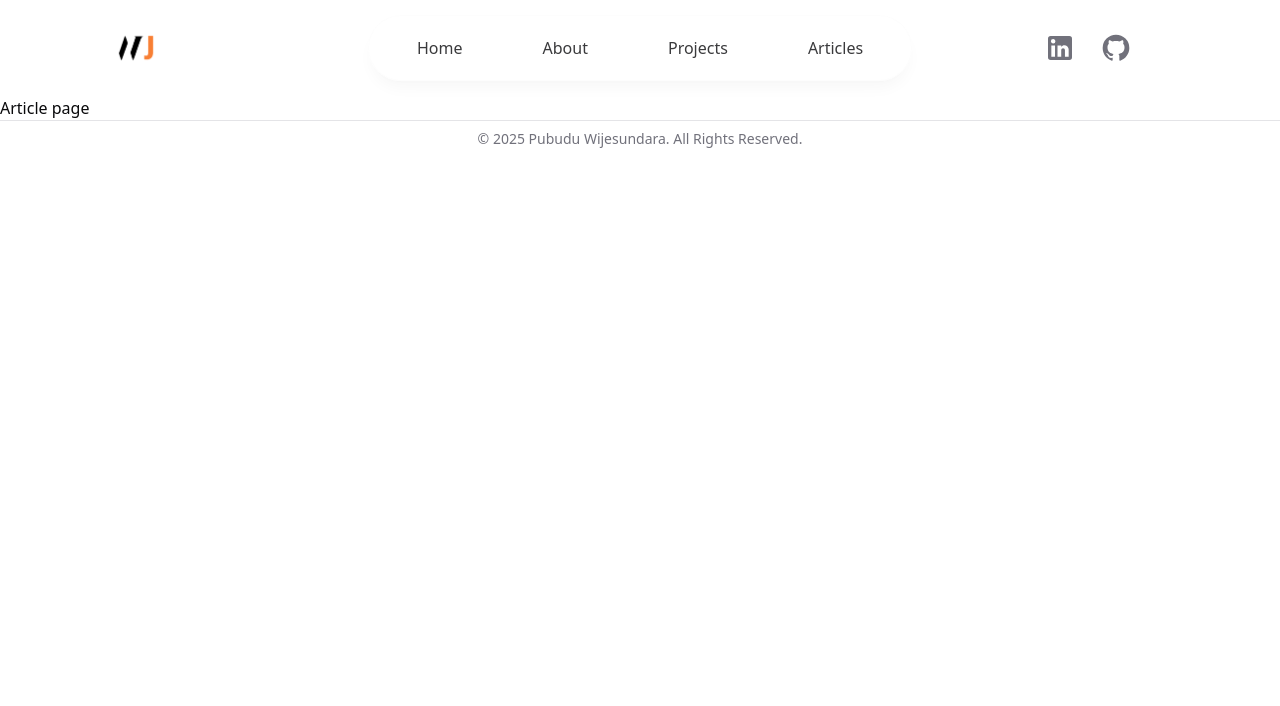
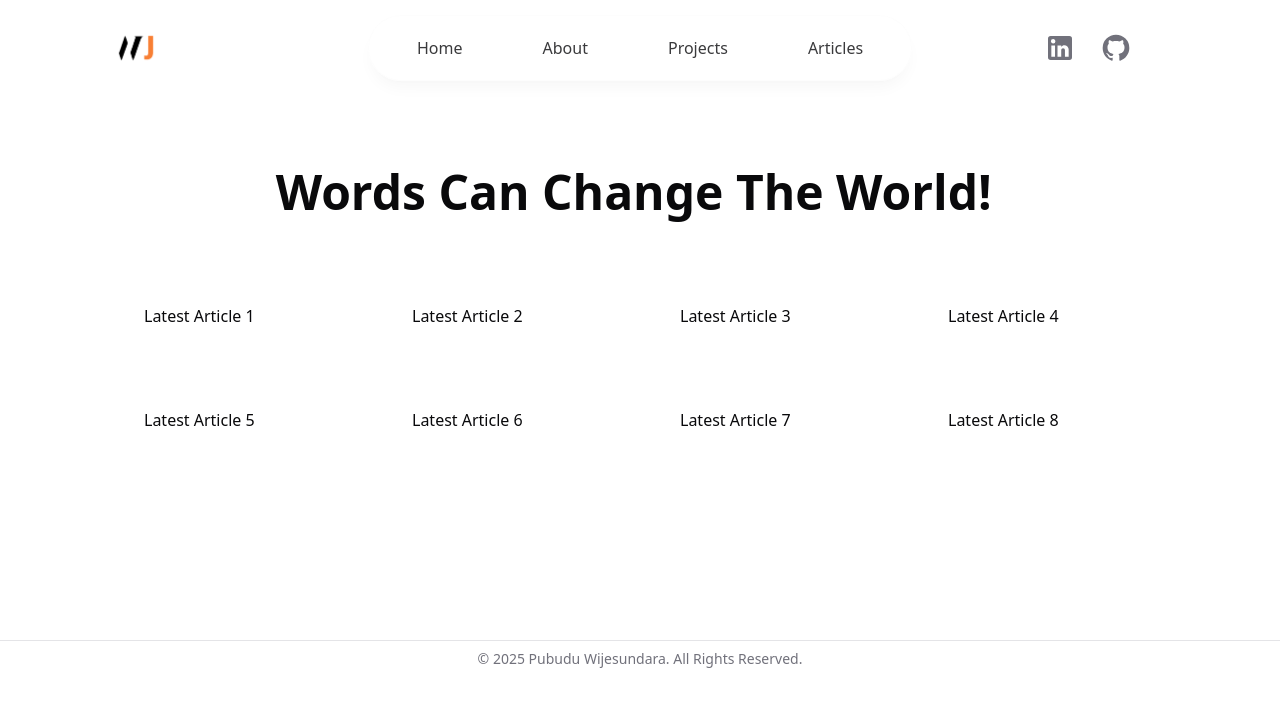
Before and after one commit to itswijay/portfolio, a Next.js app: page /articles in a window 1280 px wide. Shown: the top 706 px of the page. Built offline with nearby package versions, Linux system fonts and the light colour scheme.

Commit message:
feat: create articles page

```diff
--- a/src/app/articles/page.jsx
+++ b/src/app/articles/page.jsx
@@ -1,9 +1,48 @@
+import AnimatedText from '@/components/AnimatedText'
+import Layout from '@/components/Layout'
+import Head from 'next/head'
 import React from 'react'
 
-const page = () => {
+const articles = () => {
   return (
-    <div>Article page</div>
+    <>
+      <Head>
+        <title>About</title>
+        <meta name="description" content="" />
+      </Head>
+      <main className="w-full mb-16 flex flex-col items-center justify-center overflow-hidden bg-background text-foreground transition-colors duration-300">
+        <Layout className="pt-16">
+          <AnimatedText text="Words can change the world!" className="mb-16" />
+          <ul className="grid grid-cols-4 text-foreground gap-12">
+            <li className="p-4 rounded-lg bg-card text-card-foreground hover:bg-muted transition-colors duration-300 cursor-pointer">
+              Latest Article 1
+            </li>
+            <li className="p-4 rounded-lg bg-card text-card-foreground hover:bg-muted transition-colors duration-300 cursor-pointer">
+              Latest Article 2
+            </li>
+            <li className="p-4 rounded-lg bg-card text-card-foreground hover:bg-muted transition-colors duration-300 cursor-pointer">
+              Latest Article 3
+            </li>
+            <li className="p-4 rounded-lg bg-card text-card-foreground hover:bg-muted transition-colors duration-300 cursor-pointer">
+              Latest Article 4
+            </li>
+            <li className="p-4 rounded-lg bg-card text-card-foreground hover:bg-muted transition-colors duration-300 cursor-pointer">
+              Latest Article 5
+            </li>
+            <li className="p-4 rounded-lg bg-card text-card-foreground hover:bg-muted transition-colors duration-300 cursor-pointer">
+              Latest Article 6
+            </li>
+            <li className="p-4 rounded-lg bg-card text-card-foreground hover:bg-muted transition-colors duration-300 cursor-pointer">
+              Latest Article 7
+            </li>
+            <li className="p-4 rounded-lg bg-card text-card-foreground hover:bg-muted transition-colors duration-300 cursor-pointer">
+              Latest Article 8
+            </li>
+          </ul>
+        </Layout>
+      </main>
+    </>
   )
 }
 
-export default page
+export default articles
```
